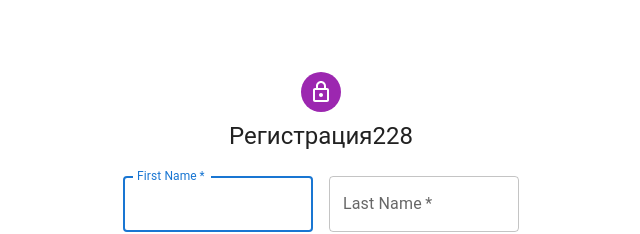
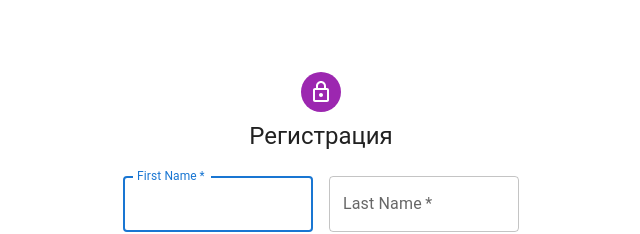
Before and after one commit to Danil951/Kyrsach_2022, a Next.js app: page /registration in a window 1280 px wide. Shown: the top 234 px of the page, without its empty margins (319-959 px from the left). Built offline with nearby package versions, Linux system fonts and the light colour scheme.

Commit message:
Update registration.tsx

```diff
--- a/pages/registration.tsx
+++ b/pages/registration.tsx
@@ -75,7 +75,7 @@ export default function SignUp() {
             <LockOutlinedIcon />
           </Avatar>
           <Typography component="h1" variant="h5">
-            Регистрация228
+            Регистрация
           </Typography>
           <Box id="formRegistration" component="form" onSubmit={handleSubmit} sx={{ mt: 3 }}>
             <Grid container spacing={2}>
```
